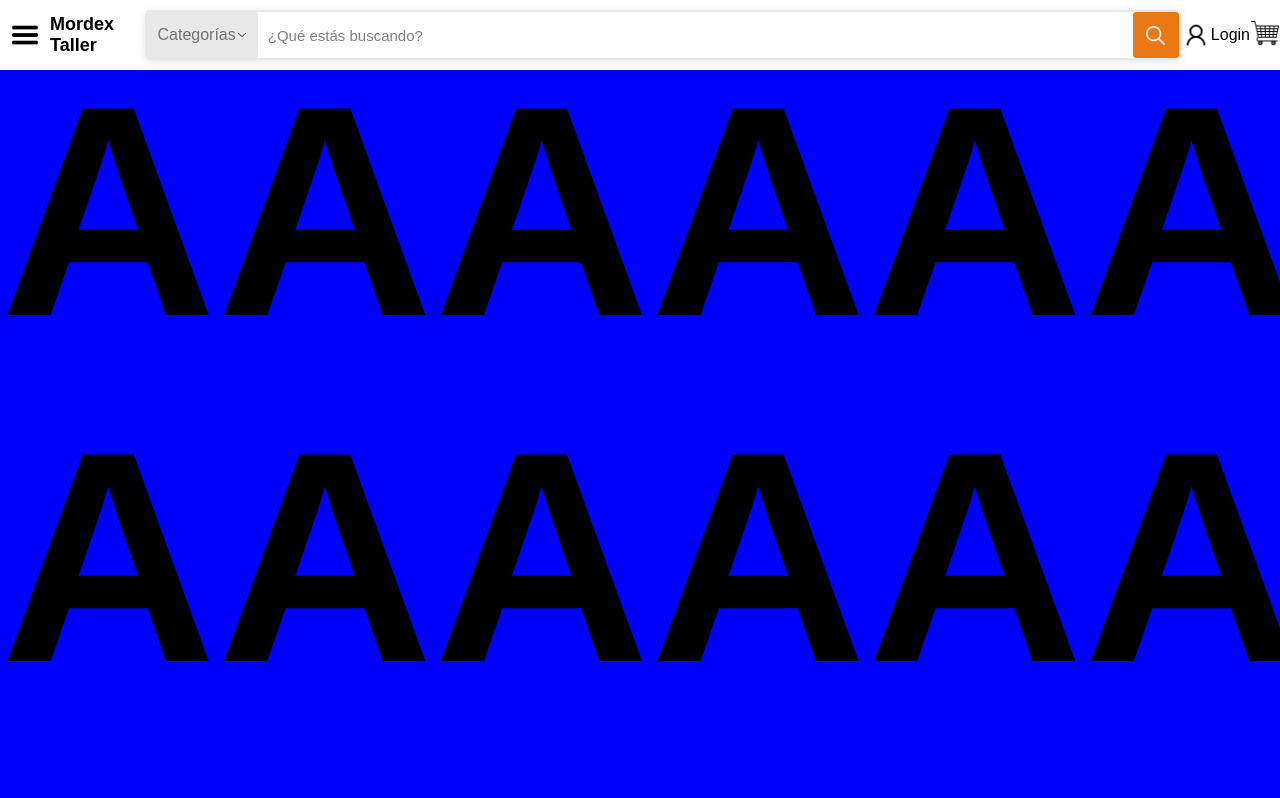
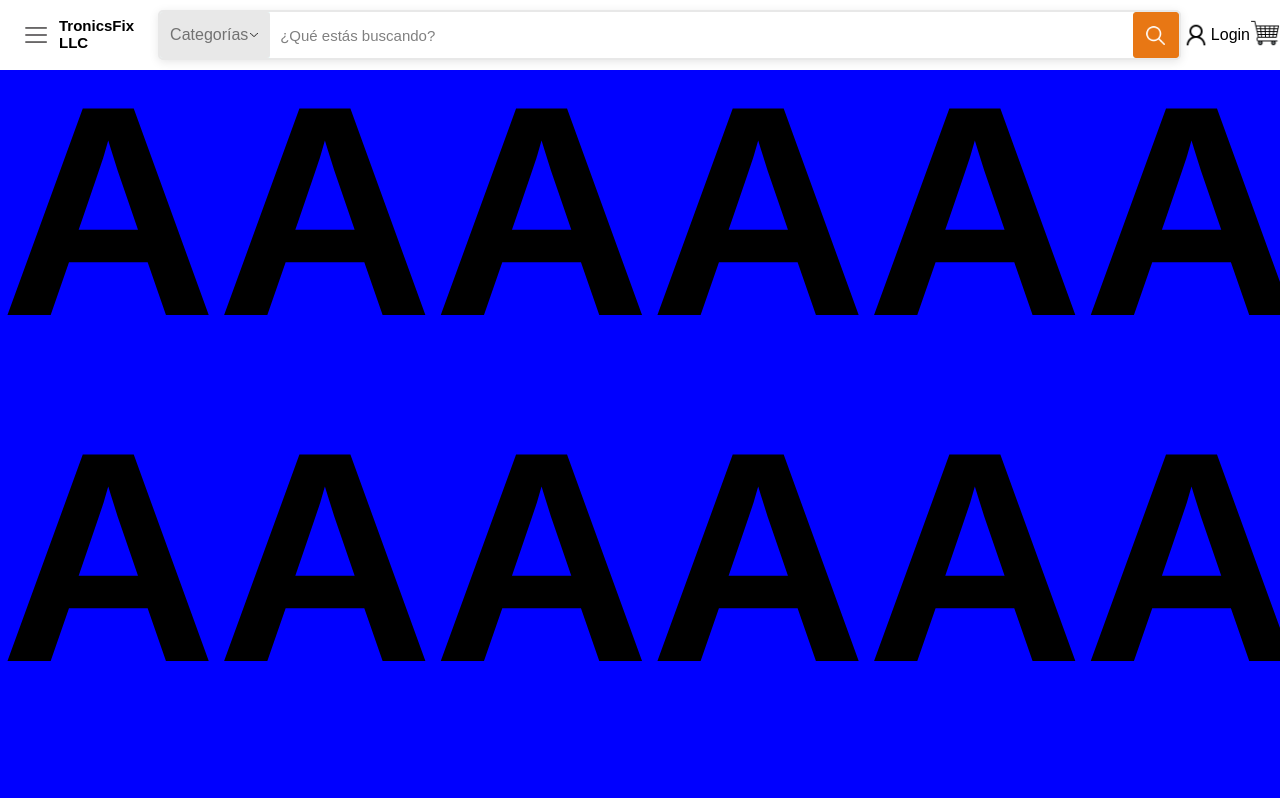
Before and after one commit to MauricioStrang/Mordex-Taller, a Next.js app: page / in a window 1280 px wide. Shown: the top 798 px of the page. Built offline with nearby package versions, Linux system fonts and the light colour scheme.

Commit message:
burger menu and text logo

```diff
--- a/src/components/header/header.jsx
+++ b/src/components/header/header.jsx
@@ -9,13 +9,13 @@ const Header =()=> {
         <div className={styles.brgMenuContainer}>
             <Image
                 className={styles.brgMenu}
-                src={'/menu.png'} alt="menu button"
-                width={30} height={30}
+                src={'/menu2.png'} alt="menu button"
+                width={34} height={32}
             />
         </div>
 
         <div className={styles.logoContainer}>
-            <h1 className={styles.logo}> Mordex Taller </h1>
+            <h1 className={styles.logo}> TronicsFix LLC </h1>
         </div>
 
 
--- a/src/components/header/header.module.css
+++ b/src/components/header/header.module.css
@@ -13,22 +13,30 @@
 
 .brgMenuContainer{
     display: flex;
-}
-
-.brgMenu{
-    display: flex;
-
+    padding-left: 10px;
 }
 
 .logoContainer{
     display: flex;
-    font-size: 9px;
     justify-content: center;
     align-items: center;
-    padding-left: 10px;
-    padding-right: 10px;
+    padding-left: 5px;
+    padding-right: 20px;
 }
 
+.logo{
+    font-family: Nunito Sans, sans-serif;
+    font-style: normal;
+    font-weight: 700;
+    font-size: 15px;
+    display: block;
+    width: 100%;
+    letter-spacing: 0;
+    padding-bottom: 3px;
+    text-decoration: none;
+    text-transform: none;
+    word-break: break-word;
+}
 
 .searchContainer {
     box-shadow: 0 2px 10px rgba(0, 0, 0, 0.1);
```
Also changed, not shown: public/menu1.jpg (added), public/menu2.png (added).
